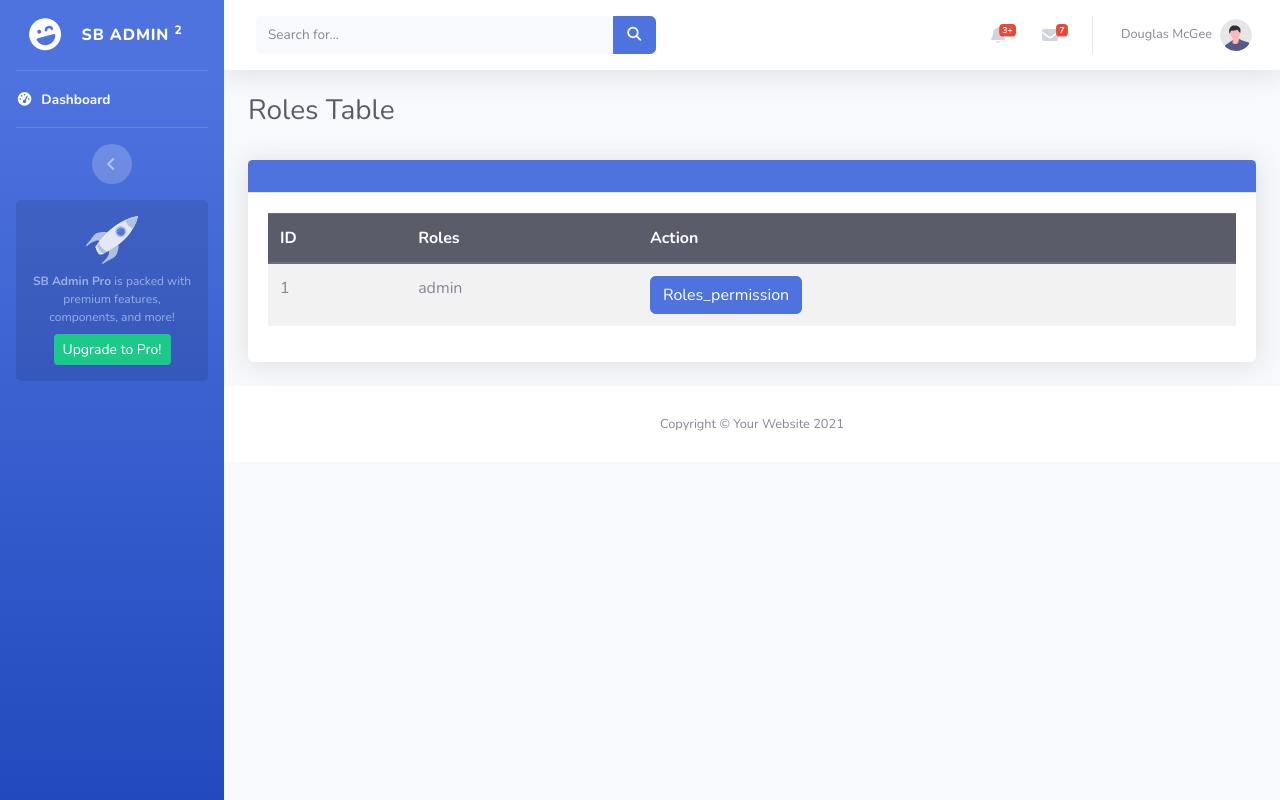
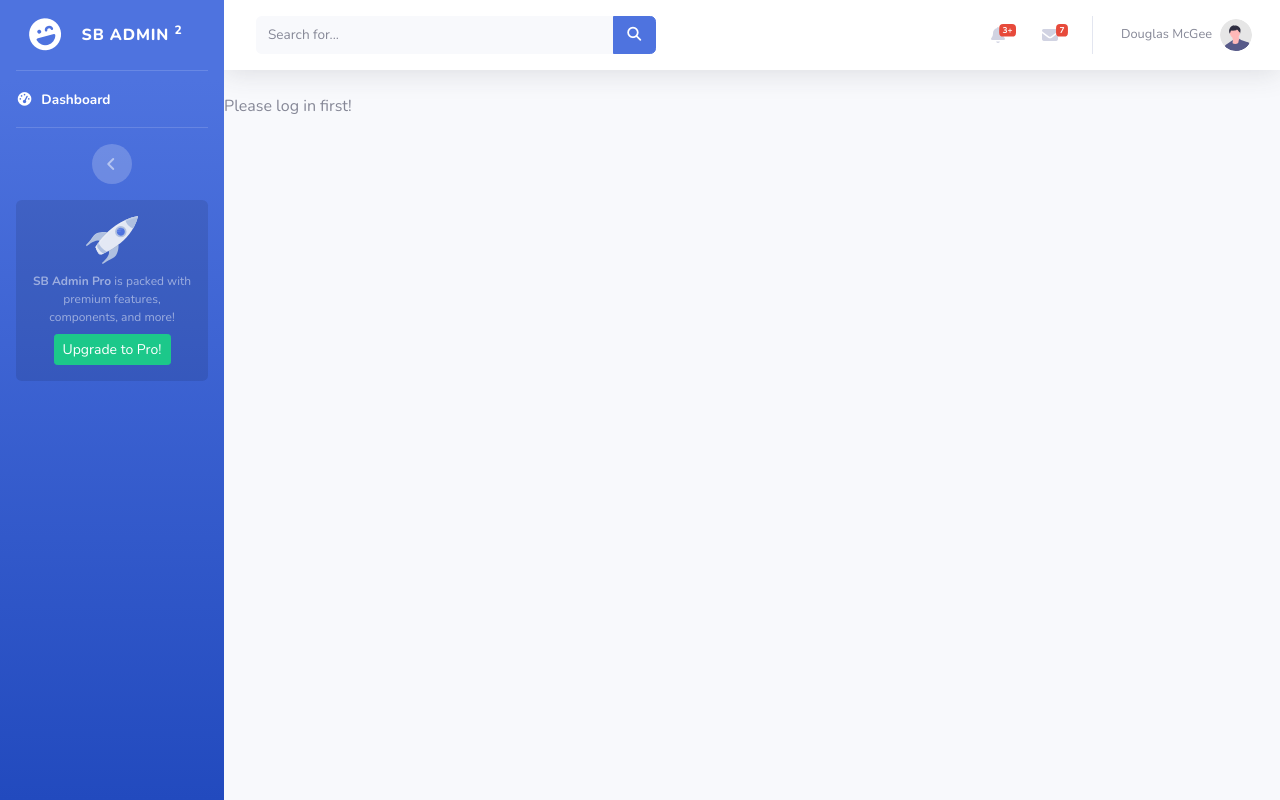
Before and after one commit to Madadalimeon/madad_HR_system, a PHP site: page /Roles.php in a window 1280 px wide. Run offline with PHP 8.4, Linux system fonts and the light colour scheme; tables that the repository leaves empty or names only in its code hold one stand-in row (values such as "Sample post"); data that the repository does not hold is empty; some libraries are stand-ins or nearby versions.

Commit message:
fix error

```diff
--- a/Roles.php
+++ b/Roles.php
@@ -1,23 +1,25 @@
 <?php
 session_start();
+include("./haspermission.php");
 include("./include/header.php");
 include("./config/config.php");
+if (!isset($_SESSION['Roles_id'])) {
+    die("Please log in first!");
+}
+$rolePermissions = getRolePermissions($_SESSION['Roles_id']);
+$rolesPermissions = $rolePermissions['permissions']['Roles'] ?? [];
 ?>
 <div class="container-fluid my-4">
     <div class="d-flex justify-content-between align-items-center mb-4">
         <h1 class="h3 text-gray-800">Roles Table</h1>
     </div>
+
     <div class="card shadow border-0">
-        <div class="card-header bg-primary text-white py-3">
-        </div>
+        <div class="card-header bg-primary text-white py-3"></div>
         <div class="card-body">
             <div class="table-responsive">
                 <table class="table table-hover table-striped align-middle" id="dataTable" width="100%" cellspacing="0">
                     <thead class="thead-dark">
-                        <?php
-                        $Roles_employees = "SELECT Roles_id ,Roles_name FROM roles";
-                        $Roles_printe = $conn->query($Roles_employees);
-                        ?>
                         <tr>
                             <th>ID</th>
                             <th>Roles</th>
@@ -26,22 +28,30 @@ include("./config/config.php");
                     </thead>
                     <tbody>
                         <?php
-                        if ($Roles_printe->num_rows > 0) {
-                            while ($row = $Roles_printe->fetch_assoc()) {
+                        $Roles_query = "SELECT Roles_id, Roles_name FROM roles";
+                        $Roles_result = $conn->query($Roles_query);
+
+                        if ($Roles_result->num_rows > 0) {
+                            while ($row = $Roles_result->fetch_assoc()) {
+                                $_SESSION["Roles_name"] = $row["Roles_name"];
                         ?>
                                 <tr>
                                     <td><?php echo $row['Roles_id']; ?></td>
                                     <td><?php echo $row['Roles_name']; ?></td>
                                     <td>
-                                        <button type="button" class="btn btn-primary">
-                                            <a class="text-white" href="Roles_permission.php?id=<?php echo $row['Roles_id']; ?>">Roles_permission</a>
-                                        </button>
+                                        <?php if (isset($rolesPermissions['Update']) && $rolesPermissions['Update'] == 1): ?>
+                                            <a href="Roles_permission.php?id=<?php echo $row['Roles_id']; ?>" class="btn btn-primary text-white">
+                                                Manage Permissions
+                                            </a>
+                                        <?php else: ?>
+                                            <span class="text-danger">No Update Permission</span>
+                                        <?php endif; ?>
                                     </td>
                                 </tr>
                         <?php
                             }
                         } else {
-                            echo "<tr><td colspan='15' class='text-center'>No employees found</td></tr>";
+                            echo "<tr><td colspan='3' class='text-center'>No roles found</td></tr>";
                         }
                         ?>
                     </tbody>
@@ -50,4 +60,5 @@ include("./config/config.php");
         </div>
     </div>
 </div>
-<?php include("./include/footer.php") ?>
+
+<?php include("./include/footer.php"); ?>
--- a/Roles_permission.php
+++ b/Roles_permission.php
@@ -3,11 +3,12 @@ session_start();
 include './config/config.php';
 include './include/header.php';
 
+
 if (!isset($_GET['id'])) {
     die("<div class='alert alert-danger'>Role ID not provided in URL!</div>");
 }
 
-$roleId = intval($_GET['id']);
+$roleId = $_GET['id'];
 $roleQuery = "SELECT Roles_id, Roles_name FROM roles WHERE Roles_id = $roleId";
 $roleResult = $conn->query($roleQuery);
 $role = $roleResult->fetch_assoc();
--- a/add-employee.php
+++ b/add-employee.php
@@ -1,6 +1,7 @@
 <?php
-include './include/header.php';
 include './config/config.php';
+include_once './include/header.php';
+
 
 
 
--- a/haspermission.php
+++ b/haspermission.php
@@ -1,46 +1,39 @@
+
 <?php
 include("./config/config.php");
+if (isset($_SESSION["Roles_id"])) {
+    $roleId = $_SESSION["Roles_id"];
     function getRolePermissions($roleId) {
         global $conn;
-
-
         $roleQuery = $conn->prepare("SELECT Roles_id, Roles_name FROM roles WHERE Roles_id = ?");
         $roleQuery->bind_param("i", $roleId);
         $roleQuery->execute();
         $roleResult = $roleQuery->get_result();
-
         if ($roleResult->num_rows == 0) {
             return ["error" => "یہ role موجود نہیں ہے"];
         }
-
         $role = $roleResult->fetch_assoc();
-
-
         $permQuery = $conn->prepare("SELECT Module, `Update`, `Delete`, `View`, `Add` FROM roles_permission WHERE Roles_id = ?");
         $permQuery->bind_param("i", $roleId);
         $permQuery->execute();
         $permResult = $permQuery->get_result();
-
         $permissions = [];
         while ($row = $permResult->fetch_assoc()) {
             $permissions[$row['Module']] = [
                 'Update' => $row['Update'],
                 'Delete' => $row['Delete'],
                 'View' => $row['View'],
-            'Add'    => $row['Add']
+                'Add'   => $row['Add']
             ];
         }
-
         return [
             "role" => $role,
             "permissions" => $permissions
         ];
     }
-
-
-$roleData = getRolePermissions(1);
-
+    $roleData = getRolePermissions($roleId);
     // echo "<pre>";
     // print_r($roleData);
     // echo "</pre>";
+}
 ?>
--- a/include/header.php
+++ b/include/header.php
@@ -1,17 +1,5 @@
-<?php
-include_once("./haspermission.php");
-$rolePermissions = getRolePermissions($_SESSION['Roles_id'] ?? 0);
-
-
-$employeePermissions = $rolePermissions['permissions']['Employees'] ?? [];
-$departmentPermissions = $rolePermissions['permissions']['Department'] ?? [];
-$attendancePermissions = $rolePermissions['permissions']['Attendance'] ?? [];
-$rolesPermissions = $rolePermissions['permissions']['Roles'] ?? [];
-
-?>
 <!DOCTYPE html>
 <html lang="en">
-
 <head>
     <meta charset="utf-8">
     <meta http-equiv="X-UA-Compatible" content="IE=edge">
@@ -19,7 +7,6 @@ $rolesPermissions = $rolePermissions['permissions']['Roles'] ?? [];
     <meta name="description" content="">
     <meta name="author" content="">
     <title>SB Admin 2 - Dashboard</title>
-    <!-- Custom fonts for this template-->
     <link href="vendor/fontawesome-free/css/all.min.css" rel="stylesheet" type="text/css">
     <link
         href="https://fonts.googleapis.com/css?family=Nunito:200,200i,300,300i,400,400i,600,600i,700,700i,800,800i,900,900i"
@@ -55,46 +42,66 @@ $rolesPermissions = $rolePermissions['permissions']['Roles'] ?? [];
                     <span>Dashboard</span></a>
             </li>
 
-            <?php if (isset($employeePermissions['View']) && $employeePermissions['View'] == 1): ?>
+            <?php
+            $employeePermissions = $rolePermissions['permissions']['Employees'] ?? [];
+            $departmentPermissions = $rolePermissions['permissions']['Department'] ?? [];
+            $attendancePermissionsTable = $rolePermissions['permissions']['Attendance_table'] ?? [];
+            $attendancePermissions = $rolePermissions['permissions']['Attendance'] ?? [];
+            $rolesPermissions = $rolePermissions['permissions']['Roles'] ?? [];
+            ?>
+
+
+            <?php if (!empty($employeePermissions['View']) && $employeePermissions['View'] == 1): ?>
                 <li class="nav-item">
                     <a class="nav-link" href="tables.php">
                         <i class="fa-solid fa-user"></i>
-                        <span> Employees </span></a>
+                        <span> Employees </span>
+                    </a>
                 </li>
             <?php endif; ?>
-
 
 
             <?php if (!empty($departmentPermissions['View']) && $departmentPermissions['View'] == 1): ?>
                 <li class="nav-item">
                     <a class="nav-link" href="table_department.php">
                         <i class="fas fa-building"></i>
-                        <span>Department</span></a>
+                        <span>Department</span>
+                    </a>
                 </li>
             <?php endif; ?>
-               <!-- Attendance Module -->
-            <?php if (!empty($attendancePermissions['View']) && $attendancePermissions['View'] == 1): ?>
+
+
+            <?php if (!empty($attendancePermissionsTable['View']) && $attendancePermissionsTable['View'] == 1): ?>
                 <li class="nav-item">
                     <a class="nav-link" href="attendance_table.php">
                         <i class="fa-solid fa-clipboard-user"></i>
-                        <span>Attendance Table</span></a>
+                        <span>Attendance Table</span>
+                    </a>
                 </li>
+            <?php endif; ?>
+
+
+            <?php if (!empty($attendancePermissions['View']) && $attendancePermissions['View'] == 1): ?>
                 <li class="nav-item">
                     <a class="nav-link" href="Sign_in.php">
                         <i class="fa-solid fa-user-check"></i>
-                        <span>Mark Attendance</span></a>
+                        <span>Mark Attendance</span>
+                    </a>
                 </li>
             <?php endif; ?>
+
 
             <?php if (!empty($rolesPermissions['View']) && $rolesPermissions['View'] == 1): ?>
                 <li class="nav-item">
                     <a class="nav-link" href="Roles.php">
                         <i class="fa-solid fa-user-shield"></i>
-                        <span>Roles</span></a>
+                        <span>Roles</span>
+                    </a>
                 </li>
             <?php endif; ?>
 
-            <!-- Divider -->
+
+
             <hr class="sidebar-divider d-none d-md-block">
 
             <!-- Sidebar Toggler (Sidebar) -->
--- a/register.html
+++ b/register.html
@@ -1,8 +1,6 @@
 <!DOCTYPE html>
 <html lang="en">
-
 <head>
-
     <meta charset="utf-8">
     <meta http-equiv="X-UA-Compatible" content="IE=edge">
     <meta name="viewport" content="width=device-width, initial-scale=1, shrink-to-fit=no">
--- a/table_department.php
+++ b/table_department.php
@@ -77,4 +77,7 @@ $employeeDepartment = $rolePermissions['permissions']['Department'] ?? [];
     </div>
 </div>
 
-<?php include("./include/footer.php"); ?>
+<?php
+ include("./include/footer.php");
+
+?>
--- a/update.php
+++ b/update.php
@@ -1,6 +1,8 @@
 <?php
 include("./config/config.php");
 include("./include/header.php");
+
+
 
 if (isset($_GET['id'])) {
     $id =  $_GET['id'];
@@ -161,7 +163,9 @@ if (isset($_POST['update'])) {
                 <input type="file" class="form-control" name="profile_pic">
             </div>
         </div>
-           <button type="submit" name="update" class="btn btn-light btn-block waves-effect waves-light my-4">Update Employee</button>
+                <?php if (isset($employeePermissions['Update']) && $employeePermissions['Update'] == 1): ?>
+                    <button type="submit" name="update" class="btn btn-light btn-block waves-effect waves-light my-4">Update Employee</button>
+            <?php endif; ?>
     </div>
 </form>
 
```
Also changed, not shown: Sign_in.php (+9 -4 lines), attendance_table.php (+12 -14 lines), tables.php (+6 -1 lines). Lines whose indentation alone changed are shown as unchanged.
